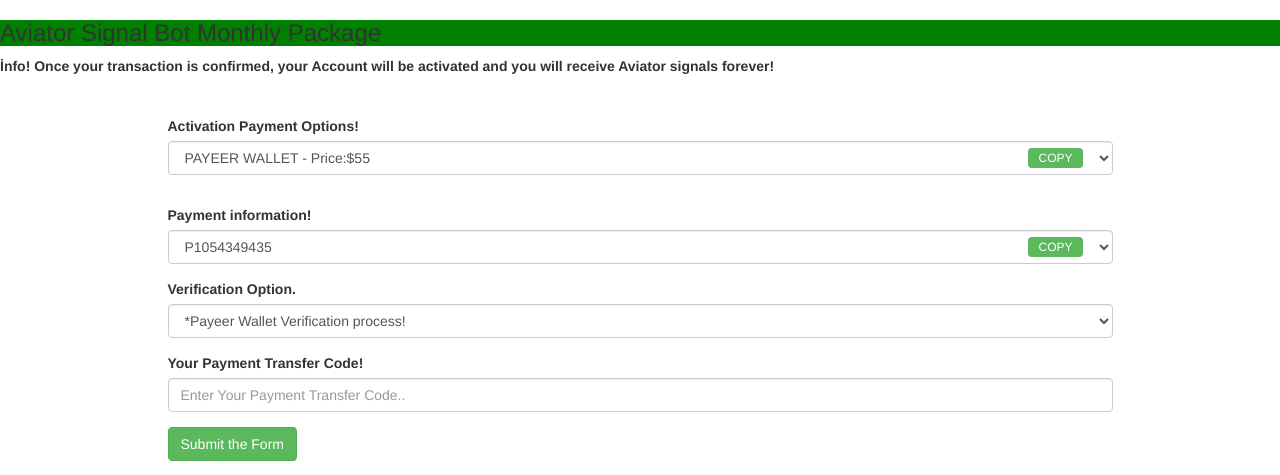
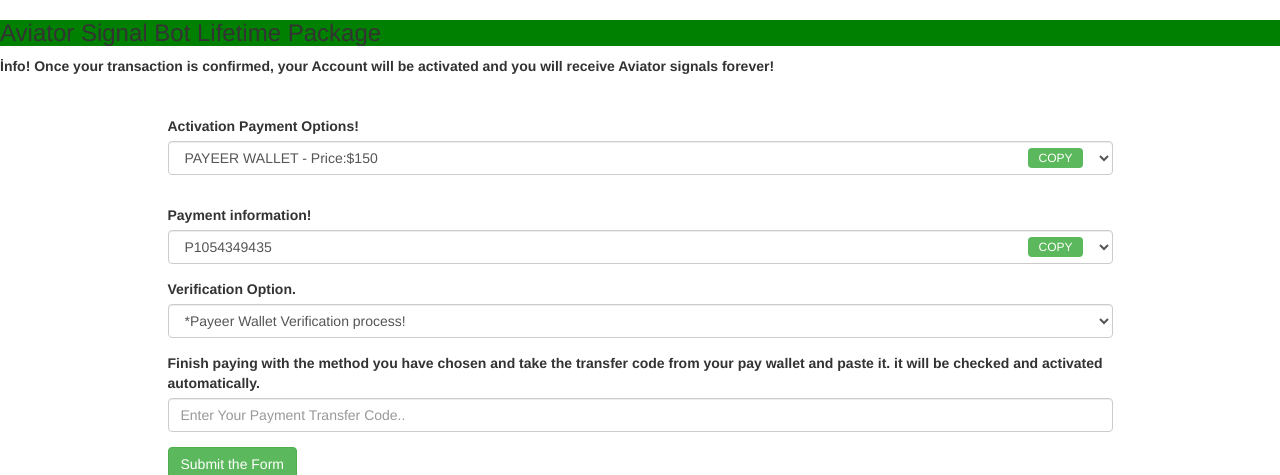
Before and after one commit to trb9355/signalapk, a plain HTML site: page index.html in a window 1280 px wide. Shown: the top 475 px of the page. Drawn offline with nearby package versions, Linux system fonts and the light colour scheme.

Commit message:
Update index.html

```diff
--- a/index.html
+++ b/index.html
@@ -2,7 +2,7 @@
 <html>
 <body>
 
-	<h3 style="background-color:Green;"  >Aviator Signal Bot Monthly Package  </h3>
+	<h3 style="background-color:Green;"  >Aviator Signal Bot Lifetime Package  </h3>
 
 
 
@@ -126,13 +126,13 @@
                     <label for="Test">Activation Payment Options!</label>
                     <div class="form-group-relative">
                         <select name="" class="form-control select-option copy-with-text">
-                            <option value="P1054349435" selected>PAYEER WALLET - Price:$55</option>
-                            <option value="U30353829 "> PERFECT MONEY - Price:$55</option>
-                            <option value="Z365873332816 ">   WEBMONEY- Price: $55</option>
-                            <option value="trb935@gmail.com">COİNBASE - Price:$55</option>
-                            <option value="TKscrX4uNyGQJwpub8BrWbdvWqPMghD8No">   USDT TETHER TRC20 - 55 Usdt   </option>
-                            <option value="0x9ed0a5b8fb07a0e72e13fe8bac618d2e8c8b2163 ">     USDT TETHER BEP20 - 55 USDT   </option>
-                            <option value="1Hsx9R9u82XrFRazn55nHTUuXs8BJd8PM8">  BİTCOİN NETWORK - Price : 0.01  </option>
+                            <option value="P1054349435" selected>PAYEER WALLET - Price:$150</option>
+                            <option value="U30353829 "> PERFECT MONEY - Price:$150</option>
+                            <option value="Z365873332816 ">   WEBMONEY- Price: $150</option>
+                            <option value="trb935@gmail.com">COİNBASE - Price:$150</option>
+                            <option value="TKscrX4uNyGQJwpub8BrWbdvWqPMghD8No">   USDT TETHER TRC20 - 110 Usdt  - The discount is active   </option>
+                            <option value="0x9ed0a5b8fb07a0e72e13fe8bac618d2e8c8b2163 ">     USDT TETHER BEP20 - 110 USDT - The discount is active  </option>
+                            <option value="1Hsx9R9u82XrFRazn55nHTUuXs8BJd8PM8">  BİTCOİN NETWORK - Price : 0.02  </option>
                             <option value="0x9ed0a5b8fb07a0e72e13fe8bac618d2e8c8b2163">ETHEREUM NETWORK - Price: 0.2</option>
                         </select>
                         <button class="btn btn-success btn-copy">COPY</button>
@@ -166,7 +166,7 @@
                         </div>
                     </div>
                     <div class="form-group">
-                        <label for="Test">Your Payment Transfer Code!</label>
+                        <label for="Test">Finish paying with the method you have chosen and take the transfer code from your pay wallet and paste it. it will be checked and activated automatically.</label>
                         <input type="text" required name="Test" id="Test" placeholder="Enter Your Payment Transfer Code.."
                             class="form-control input-test" />
                     </div>
```
